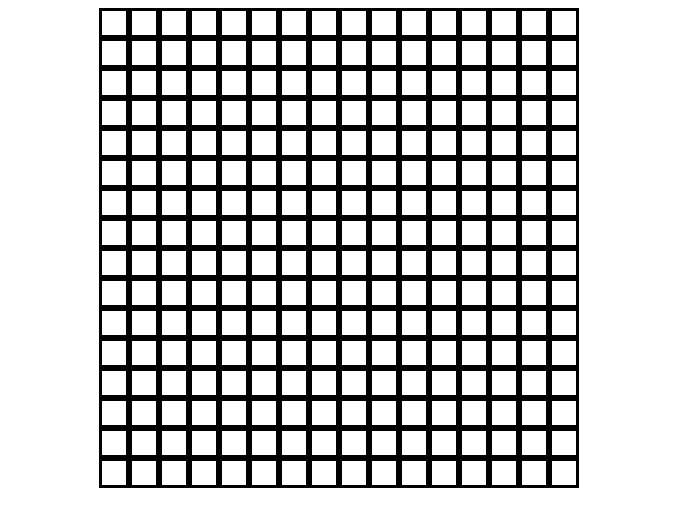
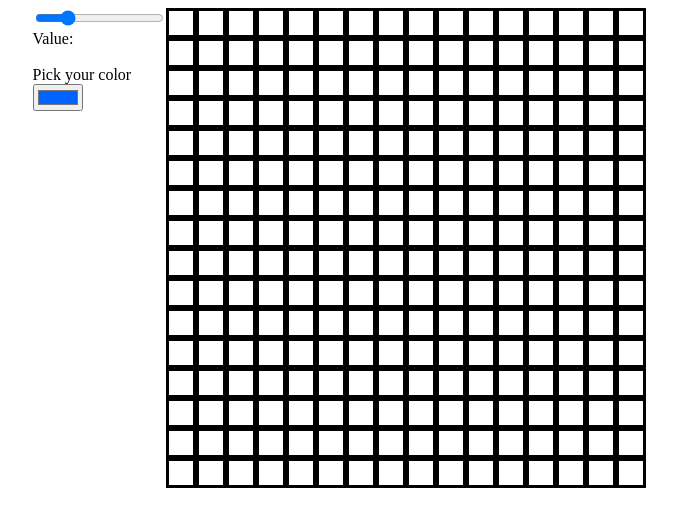
Before and after one commit to diegorodriguezt1/Etch-a-Sketch, a plain HTML site: page index.html in a window 1280 px wide. Shown: the whole page, without its empty margins (301-978 px from the left). Drawn offline with Linux system fonts and the light colour scheme.

Commit message:
Added 2 inputs, one with a range between 2 and 64 to make the grid and, the other one, to pick the color to paint the grid

```diff
--- a/index.html
+++ b/index.html
@@ -5,10 +5,17 @@
     <meta name="viewport" content="width=device-width, initial-scale=1.0">
     <meta http-equiv="X-UA-Compatible" content="ie=edge">
     <link rel="stylesheet" href="style.css">
-    <script src="./script.js" defer></script>
     <title>Etch-a-Sketch</title>
 </head>
 <body>
+    <div class="slidecontainer">
+        <input type="range" min="2" max="64" value="16" class="slider">
+        <div>Value: <span class="value"></span></div>
+        <br>
+        <div>Pick your color</div>
+        <input type="color" value="#0062ff" class="paint">
+    </div>
     <div class="container"></div>
+    <script src="./script.js" defer></script>
 </body>
 </html>
```
